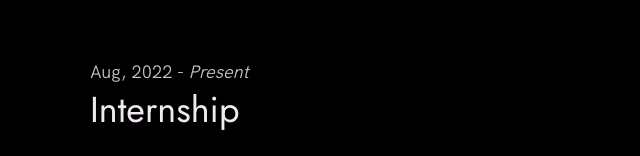
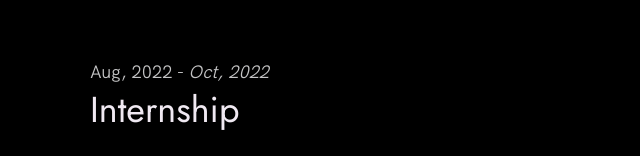
Before and after one commit to XENOX-GRIX/-XENOX-GRIX-.github.io, a plain HTML site: page index.html in a window 1280 px wide. Shown: the part 1011-1167 px from the top of the page, 0-640 px from the left. Drawn offline with Linux system fonts and the light colour scheme.

Commit message:
Update index.html

```diff
--- a/index.html
+++ b/index.html
@@ -63,7 +63,7 @@
                   <div class="timeline-item">
                     <div class="timeline-item-inner outer-shadow">
                       <i class="fas fa-briefcase icon"></i>
-                      <span>Aug, 2022 - <i>Present</i></span>
+                      <span>Aug, 2022 - <i>Oct, 2022</i></span>
                       <h3>Internship</h3>
                       <h4>Alumnus Software Limited</h4>
                       <p>Working in a 3 member team to improve codebase of Software in Java.</p>
```
